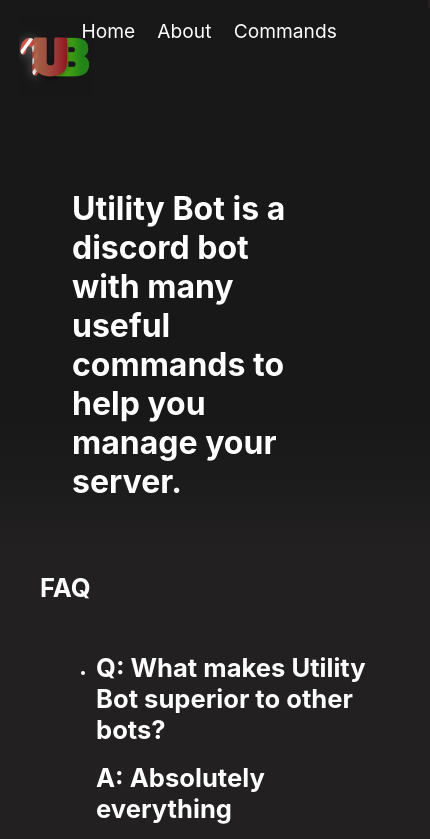
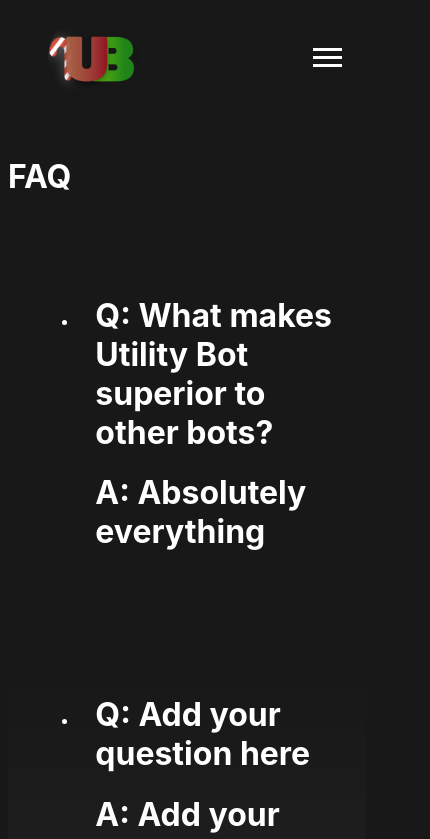
Before and after one commit to PineappleRind/utility-bot-website, a React (Create React App) app in the folder utility-bot-website/: page /faq in a window 390 px wide. Shown: the top 839 px of the page, 430 px wide, since content can reach past the window. Built offline with nearby package versions, Linux system fonts and the light colour scheme.

Commit message:
Actual finished code
the page is ready to be used. I had forgotten something last time hehe

```diff
--- a/utility-bot-website/public/index.html
+++ b/utility-bot-website/public/index.html
@@ -10,6 +10,6 @@
       content="Web site created using create-react-app"
     />
    <body>
-     <div id="root"></div>
+     <div  id="root"></div>
    </body>
 </html>
--- a/utility-bot-website/src/App.css
+++ b/utility-bot-website/src/App.css
@@ -4,7 +4,8 @@
   --black: rgb(24, 24, 24);
 }
 
-.home-main-container {
+.section-container {
+  width: 100%;
   background-color: var(--black);
   background-image: linear-gradient(var(--black) 75%, var(--gray));
   display: flex;
@@ -12,47 +13,75 @@
   padding-top: 8rem;
   padding-left: 2rem;
 }
-.home-content {
+.section-content {
+  margin-top: 9rem;
   margin-left: -2rem;
   padding: 2rem 7rem;
   animation: fade-in-anim 2.5s;
   align-self: center;
-}
-
-.faq-container {
-  width: 100vw;
-  margin-left: -1rem;
-  background: var(--gray);
-  flex-flow: column;
-  overflow: auto;
-  animation: pulse 2s;
-}
-.faq {
-  margin-left: 2rem;
-  margin-bottom: 2.5rem;
+  word-wrap: break-word;
 }
 
 .nav {
+  width: 100%;
+  height: 18%;
   position: fixed;
   top: 0;
   left: 0;
-  width: 100%;
-  height: 20%;
-  padding: 0 1.2rem 0.5rem;
   background: var(--black);
-  color: black;
   display: flex;
+  align-items: center;
 }
 
 .nav-items {
-  flex-flow: row;
+  display: flex;
+  align-items: center;
+  justify-content: flex-end;
   font-size: 1.2rem;
   width: 70%;
-  display: flex;
-  justify-content: space-evenly;
-  align-items: center;
+  height: 13vw;
   list-style: none;
+  margin-left: 2rem;
 }
+.burguer-toggle {
+  cursor: pointer;
+  display: none;
+  position: fixed;
+  width: 3rem;
+  height: 3rem;
+  top: 2rem;
+  right: 2.3rem;
+  z-index: 3;
+}
+.burguer {
+  background-color: white;
+  width: 1.8rem;
+  height: 0.2rem;
+  display: block;
+  right: 3rem;
+  position: fixed;
+}
+.line-1 {
+  top: 3rem;
+}
+.line-2 {
+  top: 3.5rem;
+}
+.line-3 {
+  top: 4rem;
+}
+
+.mobile-navbar {
+  list-style: none;
+  background-color: rgba(27, 27, 27, 0.99);
+  font-size: 1.4rem;
+  width: 100%;
+  position: fixed;
+  top: 7rem;
+  display: none;
+  z-index: 3;
+}
+
 .app {
   align-items: center;
   box-sizing: border-box;
@@ -60,6 +89,8 @@
   background-color: grey;
 }
 a {
+  margin: 1.5vw;
+  padding: 1.5vw;
   text-decoration: none;
 }
 a:hover {
@@ -82,33 +113,46 @@ a:hover {
   opacity: 0.9;
   box-shadow: 0 5px 10px 2px rgba(0, 0, 0, 0.6);
 }
+
 .logo {
+  margin-left: 3rem;
+  height: 80%;
   width: 100px;
   flex-shrink: 0;
-
+  border-radius: 50px;
   overflow: hidden;
 }
-
+.section-container .faq {
+  padding: 0 1rem;
+}
 @media (max-width: 720px) {
   .nav-items {
-    position: absolute;
+    display: none;
+  }
+  .burguer-toggle {
+    display: block;
+  }
+  .mobile-navbar-links {
+    list-style: none;
+    display: flex;
+  }
+  .mobile-navbar {
+    display: flex;
   }
   .nav {
-    position: fixed;
-    height: 10%;
+    height: 115px;
   }
-  .faq-container {
+  .section-content .faq {
+    margin-left: -2rem;
     font-size: 0.8rem;
   }
   .logo {
-    margin-top: 1rem;
-    height: 95%;
-    width: 75px;
+    width: 92px;
   }
-}
-@media (max-width: 720px) {
-  .logo {
-    margin-right: 1rem;
+  .html {
+    overflow: hidden;
+    text-overflow: ellipsis;
+    word-break: break-all;
   }
 }
 
@@ -120,22 +164,11 @@ a:hover {
     opacity: 1;
   }
 }
-@keyframes pulse {
-  from {
-    transform: scale(0.75);
-    opacity: 0.5%;
-  }
-
-  to {
-    transform: scale(1);
-    opacity: 1;
-  }
-}
 
 body,
 html {
   font-family: -paple-system, BlinkMacSystemFont, "Segoe UI", Roboto, Oxygen,
     Ubuntu, Cantarell, "Open Sans", "Helvetica Neue", sans-serif;
   color: white;
-  background-color: var(--gray);
+  background-color: var(--black);
 }
--- a/utility-bot-website/src/App.js
+++ b/utility-bot-website/src/App.js
@@ -2,23 +2,27 @@ import "./App.css";
 import Home from "./Components/Home";
 import About from "./Components/About";
 import NavBar from "./Components/NavBar";
+import Faq from "./Components/Faq";
 import Commands from "./Components/Commands";
 import { BrowserRouter as Router, Switch, Route } from "react-router-dom";
 
 function App() {
   return (
+    <div style={{ overflowX: "hidden" }}>
       <Router>
         <div>
           <NavBar />
           <Switch>
-          <Route path="home" component={Home} />
+            <Route path="/home" component={Home} />
             <Route path="/about" component={About} />
             <Route path="/commands" component={Commands} />
+            <Route path="/faq" component={Faq} />
             {/* redirects any path to home */}
             <Route component={Home} />
           </Switch>
         </div>
       </Router>
+    </div>
   );
 }
 
--- a/utility-bot-website/src/Components/About.js
+++ b/utility-bot-website/src/Components/About.js
@@ -1,7 +1,7 @@
 const About = () => {
   return (
-    <div className="home-main-container">
-      <h1 className="home-content">About page, no content added yet</h1>
+    <div className="section-container">
+      <h1 className="section-content">About page, no content added yet</h1>
     </div>
   );
 };
--- a/utility-bot-website/src/Components/Commands.js
+++ b/utility-bot-website/src/Components/Commands.js
@@ -1,7 +1,7 @@
 const Commands = () => {
   return (
-    <div className="home-main-container">
-      <h1 className="home-content">Commands page, no content added yet</h1>
+    <div className="section-container">
+      <h1 className="section-content">Commands page, no content added yet</h1>
     </div>
   );
 };
--- /dev/null
+++ b/utility-bot-website/src/Components/Faq.js
@@ -0,0 +1,20 @@
+const Faq = () => {
+  return (
+    <div className="section-container">
+      <h1 style={{ marginLeft: "1rem" }}>FAQ</h1>
+      <br />
+      <ul style={{ marginLeft: "0rem" }}>
+        <li className="section-content faq">
+          <h1>Q: What makes Utility Bot superior to other bots?</h1>
+          <h1>A: Absolutely everything</h1>
+        </li>
+        <li className="section-content faq">
+          <h1>Q: Add your question here</h1>
+          <h1>A: Add your answer here</h1>
+        </li>
+      </ul>
+    </div>
+  );
+};
+
+export default Faq;
--- a/utility-bot-website/src/Components/Home.js
+++ b/utility-bot-website/src/Components/Home.js
@@ -1,25 +1,11 @@
 const Home = () => {
   return (
     <div>
-      <div className="home-main-container">
-          <h1 className="home-content">
-            Utility Bot is a discord bot with many useful commands to help you
-            manage your server.
-          </h1>
-      </div>
-      <div className="faq-container">
-        <h1 style={{ marginLeft: "3rem"}}>FAQ</h1>
-        <br />
-        <ul style={{ marginLeft: "2rem" }}>
-          <li className="faq">
-            <h1>Q: What makes Utility Bot superior to other bots?</h1>
-            <h1>A: Absolutely everything</h1>
-          </li>
-          <li className="faq">
-            <h1>Q: Add your question here</h1>
-            <h1>A: Add your answer here</h1>
-          </li>
-        </ul>
+      <div className="section-container">
+        <h1 className="section-content">
+          Utility Bot is a discord bot with many useful commands to help you
+          manage your server.
+        </h1>
       </div>
     </div>
   );
--- a/utility-bot-website/src/Components/NavBar.js
+++ b/utility-bot-website/src/Components/NavBar.js
@@ -1,13 +1,15 @@
 import { Link } from "react-router-dom";
-// import logo from ;
+import { useState } from "react";
 
 const styles = {
   color: "white",
 };
 
 const Navbar = () => {
+  const [displayMobileNavbar, toggleMobileNavbar] = useState("none");
   return (
-    <nav className="nav">
+    <nav>
+      <div className="nav">
         <img className="logo" src="assets/logo.png" alt=""></img>
         <ul className="nav-items">
           <Link style={styles} to="/home">
@@ -19,9 +21,37 @@ const Navbar = () => {
           <Link style={styles} to="/commands">
             <li>Commands</li>
           </Link>
+          <Link style={styles} to="/faq">
+            <li>FAQ</li>
+          </Link>
         </ul>
+        <div onClick={changeNavbar} className="burguer-toggle">
+          <div className="burguer line-1"></div>
+          <div className="burguer line-2"></div>
+          <div className="burguer line-3"></div>
+        </div>
+      </div>
+      <div style={{ display: displayMobileNavbar }} className="mobile-navbar">
+        <ul className="mobile-nav-links">
+          <Link style={styles} to="/home">
+            <li>Home</li>
+          </Link>
+          <Link style={styles} to="/about">
+            <li>About</li>
+          </Link>
+          <Link style={styles} to="/commands">
+            <li>Commands</li>
+          </Link>
+          <Link style={styles} to="/faq">
+            <li>FAQ</li>
+          </Link>
+        </ul>
+      </div>
     </nav>
   );
+  function changeNavbar() {
+    toggleMobileNavbar(displayMobileNavbar === "none" ? "block" : "none");
+  }
 };
 
 export default Navbar;
```
Also changed, not shown: 1 other file (tests, documents, lock files or other folders). Lines whose indentation alone changed are shown as unchanged.
